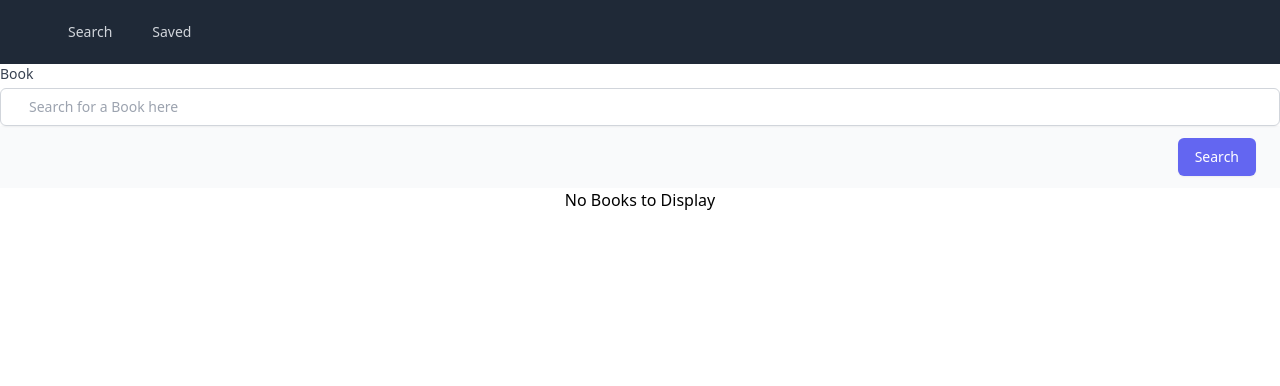
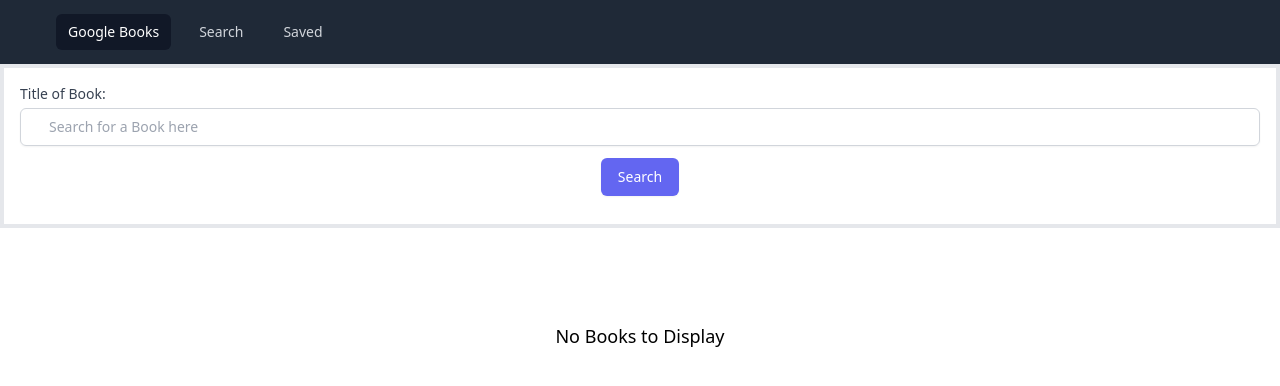
Before and after one commit to falbuna/Google_Books_Search, a React (Create React App) app in the folder client/: page /search in a window 1280 px wide. Shown: the top 386 px of the page. Built offline with nearby package versions, Linux system fonts and the light colour scheme.

Commit message:
Styled the search and saved pages with Tailwind. Styled the searched books and saved books.

```diff
--- a/client/src/components/Button/index.js
+++ b/client/src/components/Button/index.js
@@ -1,14 +1,14 @@
 import React from "react";
 
-function SaveButton({ onClick }) {
+function Button({ onClick }) {
     return(
-        <div className="px-4 py-3 bg-gray-50 text-right sm:px-6">
+        <div className="px-4 py-3 text-center sm:px-6">
         <button onClick={onClick}
-        className="justify-center py-2 px-4 border border-transparent shadow-sm text-sm font-medium rounded-md text-white bg-indigo-500 hover:bg-indigo-800 focus:outline-none focus:ring-2 focus:ring-offset-2 focus:ring-indigo-500">
+        className="py-2 px-4 border border-transparent shadow-sm text-sm font-medium rounded-md text-white bg-indigo-500 hover:bg-indigo-800 focus:outline-none focus:ring-2 focus:ring-offset-2 focus:ring-indigo-500">
           Search
         </button>
       </div>
     )
 }
 
-export default SaveButton;
+export default Button;
--- a/client/src/components/Navbar/index.js
+++ b/client/src/components/Navbar/index.js
@@ -12,6 +12,7 @@
         </div>
         <div className="hidden sm:block sm:ml-6">
           <div className="flex items-center justify-center space-x-4">
+          <div className="px-3 py-2 rounded-md text-sm font-medium leading-5 text-white bg-gray-900 focus:outline-none focus:text-white focus:bg-gray-700 transition duration-150 ease-in-out">Google Books</div>
             <a href="/search" className="px-3 py-2 rounded-md text-sm font-medium text-gray-300 hover:text-white hover:bg-gray-700">Search</a>
             <a href="/saved" className="px-3 py-2 rounded-md text-sm font-medium text-gray-300 hover:text-white hover:bg-gray-700">Saved</a>
           </div>
--- a/client/src/components/SavedBooks/index.js
+++ b/client/src/components/SavedBooks/index.js
@@ -4,7 +4,7 @@
 function SavedBooks(props){
 
     return (
-        <ul className="space-y-12 sm:divide-y sm:divide-gray-200 sm:space-y-0 sm:-mt-8 lg:gap-x-8 lg:space-y-0">
+        <ul className="space-y-12 border-b-2 sm:divide-y sm:divide-gray-200 sm:space-y-0 sm:-mt-8 lg:gap-x-8 lg:space-y-0">
             <li className="sm:py-8">
                 <div className="space-y-4 sm:grid sm:grid-cols-3 sm:items-start sm:gap-6 sm:space-y-0">
                     <div className="aspect-w-3 aspect-h-2 sm:aspect-w-3 sm:aspect-h-4">
@@ -22,7 +22,7 @@
                     <ul className="flex space-x-5">
                       <li>
                         <a href={props.link} target="_blank" rel="noreferrer">
-                          <button type="submit" className="inline-flex justify-center py-2 px-4 border border-transparent shadow-sm text-sm font-medium rounded-md text-white bg-gray-400 hover:bg-gray-800 focus:outline-none focus:ring-2 focus:ring-offset-2 focus:ring-indigo-500">
+                          <button className="inline-flex justify-center py-2 px-4 border border-transparent shadow-sm text-sm font-medium rounded-md text-white bg-gray-400 hover:bg-gray-800 focus:outline-none focus:ring-2 focus:ring-offset-2 focus:ring-indigo-500">
                               View
                           </button>
                         </a>
--- a/client/src/components/SearchBar/index.js
+++ b/client/src/components/SearchBar/index.js
@@ -4,7 +4,7 @@
     return(
 
 <div>
-  <label className="block text-sm font-medium text-gray-700">Book</label>
+  <label className="block text-sm font-medium text-gray-700">Title of Book:</label>
   <div className="mt-1 relative rounded-md shadow-sm">
     <div className="absolute inset-y-0 left-0 pl-3 flex items-center pointer-events-none">
       <span className="text-gray-500 sm:text-sm">
--- a/client/src/components/SearchedBooks/index.js
+++ b/client/src/components/SearchedBooks/index.js
@@ -5,7 +5,6 @@
 function SearchedBooks(props){
 
   function handleSaveBook(){
-
     API.saveBook({
         title: props.book.volumeInfo.title,
         image: (props.book.volumeInfo.imageLinks === undefined)
@@ -19,7 +18,7 @@
 
     return(
 
-        <ul className="space-y-12 sm:divide-y sm:divide-gray-200 sm:space-y-0 sm:-mt-8 lg:gap-x-8 lg:space-y-0">
+        <ul className="p-4 border-b-2 space-y-12 sm:divide-y sm:divide-gray-200 sm:space-y-0 sm:-mt-8 lg:gap-x-8 lg:space-y-0">
             <li className="sm:py-8">
                 <div className="space-y-4 sm:grid sm:grid-cols-3 sm:items-start sm:gap-6 sm:space-y-0">
                     <div className="aspect-w-3 aspect-h-2 sm:aspect-w-3 sm:aspect-h-4">
--- a/client/src/pages/Saved.js
+++ b/client/src/pages/Saved.js
@@ -24,10 +24,11 @@
         .catch(err => console.log(err))
     }
 
-
     return(
 
-        <div>
+    <div className="mx-auto py-12 px-4 max-w-7xl sm:px-6 lg:px-8 lg:py-24">
+      <div className="space-y-12 lg:grid lg:grid-cols-1 lg:gap-8 lg:space-y-0">
+        <div className="space-y-5 sm:space-y-4">
 
             {books.map(book => (
                 <SavedBooks
@@ -43,6 +44,8 @@
             ))}
 
         </div>
+      </div>
+    </div>
 
 )
 }
--- a/client/src/pages/Search.js
+++ b/client/src/pages/Search.js
@@ -22,18 +22,27 @@
         .catch(err => console.log(err));
     }
 
+
     return(
-
     <div>
+    <div className="block p-4 border-4">
             <SearchBar
                 value={bookSearch}
                 onChange={handleInputChange}
             />
-            <Button
+            <Button className="object-center"
                 onClick={handleSearch}
             />
+    </div>
+
+
+    <div className="mx-auto py-12 px-4 max-w-7xl sm:px-6 lg:px-8 lg:py-24">
+      <div className="space-y-12 lg:grid lg:grid-cols-1 lg:gap-8 lg:space-y-0">
+        <div className="space-y-5 sm:space-y-4">
             {!books.length ? (
+                <div className="text-lg leading-6 font-medium space-y-1">
                 <h1 className="text-center">No Books to Display</h1>
+                </div>
             ) : (
             <div>
             {books.map((book, index) => {
@@ -56,6 +65,9 @@
             </div>
             )}
     </div>
+    </div>
+    </div>
+    </div>
     )
 }
 
```
Also changed, not shown: 1 other file (tests, documents, lock files or other folders).
